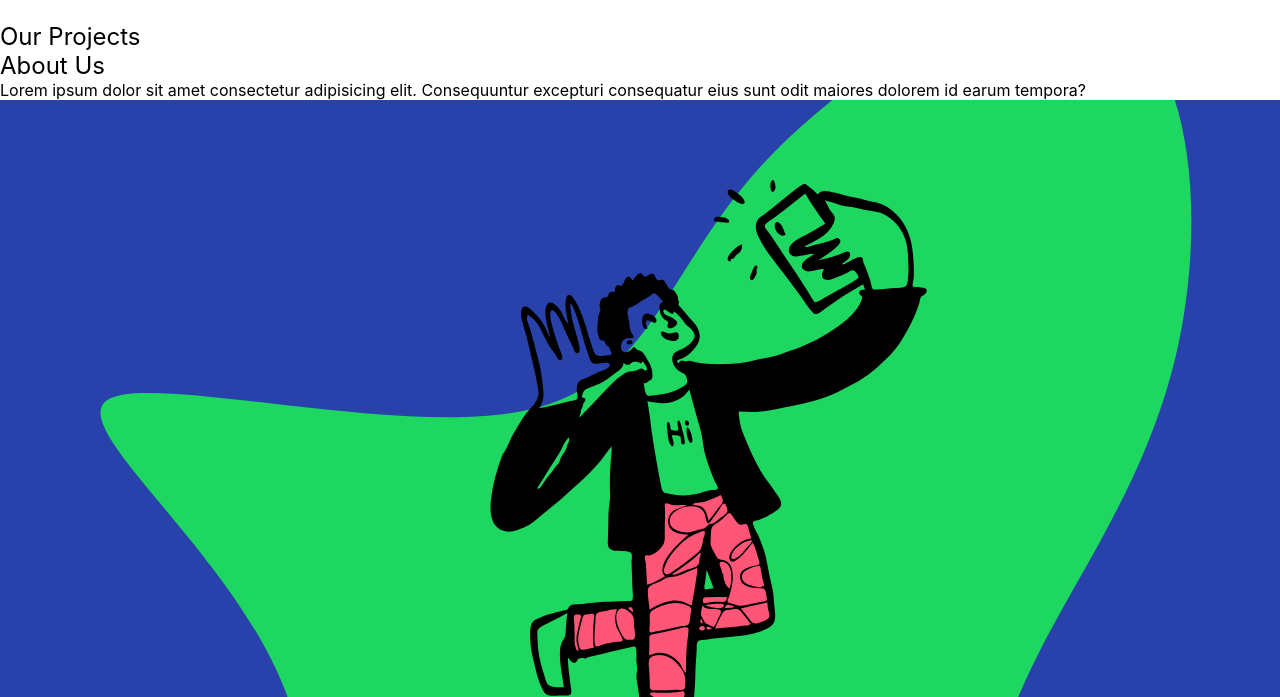
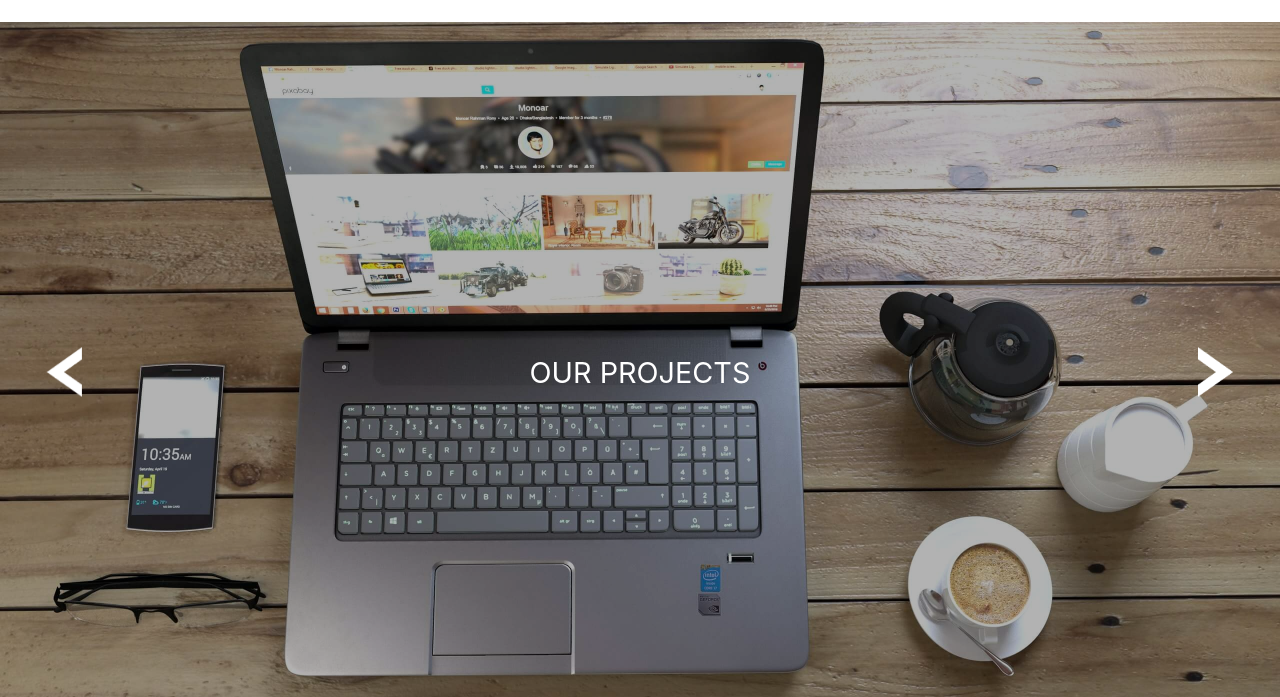
Before and after one commit to Caroline-Barbosa-Vilar/digital-agc, a plain HTML site: page index.html in a window 1280 px wide. Shown: the part 103-800 px from the top of the page. Drawn offline with Linux system fonts and the light colour scheme.

Commit message:
panel commit

```diff
--- a/index.html
+++ b/index.html
@@ -7,6 +7,7 @@
     <title>The Mug - Digital Agency</title>
     <link rel="stylesheet" href="src/css/reset.css">
     <link rel="stylesheet" href="src/css/style.css">
+    <link rel="stylesheet" href="src/css/panel.css">
     <link rel="stylesheet" href="src/css/font-awesome.css">
   </head>
   <body>
@@ -35,9 +36,12 @@
       <section class="panels">
         <h1 class="title">Our Projects</h1>
 
-        <div class="panel-img project1 mostrar" ></div>
-        <div class="panel-img project2" ></div>
-        <div class="panel-img project3" ></div>
+        <div class="panel-image project1 mostrar" ></div>
+        <div class="panel-image project2" ></div>
+        <div class="panel-image project3" ></div>
+
+        <a href="#" id="btn-previous" class="arrow btn-previous">Previous</a>
+        <a href="#" id="btn-next" class="arrow btn-next">Next</a>
       </section>
 
       <section class="about-us" id="about-us">
--- /dev/null
+++ b/src/css/panel.css
@@ -0,0 +1,52 @@
+@import url('https://fonts.googleapis.com/css2?family=Public+Sans:wght@300;400;800&display=swap');
+
+.main-content .panels{
+  display: flex;
+  justify-content: center;
+  align-items: center;
+  height: 700px;
+  position: relative;
+}
+.main-content .panels .title{
+  color: #ffffff;
+  text-transform: uppercase;
+  font-size: calc(1em + 1vw);
+  font-weight: 400;
+}
+.main-content .panels .panel-image{
+  background-repeat: no-repeat;
+  background-size: cover;
+  background-position: center;
+  min-width: 100%;
+  height: 100%;
+  position: absolute;
+  z-index: -1;
+  filter: brightness(70%);
+}
+.main-content .panels .project1{
+  background-image: url('../img/painel1.jpg');
+}
+.main-content .panels .project2{
+  background-image: url('../img/painel2.jpg');
+}
+.main-content .panels .project3{
+  background-image: url('../img/painel3.jpg');
+}
+.main-content .panels .arrow{
+  background: url('../img/seta.png');
+  background-repeat: no-repeat;
+  background-position: center;
+  background-size: contain;
+  width: 50px;
+  height: 50px;
+  position: absolute;
+  text-indent: 100%;
+  overflow: hidden;
+}
+.main-content .panels .arrow.btn-previous{
+  left: 40px;
+  transform: rotateY(180deg);
+}
+.main-content .panels .arrow.btn-next{
+  right: 40px;
+}
```
